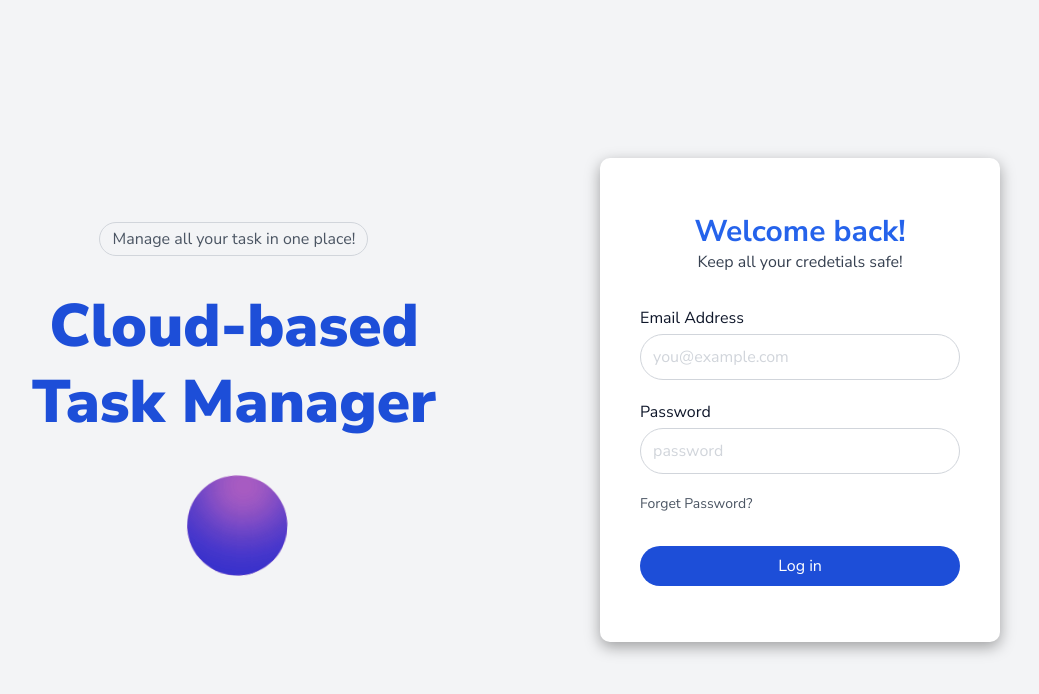
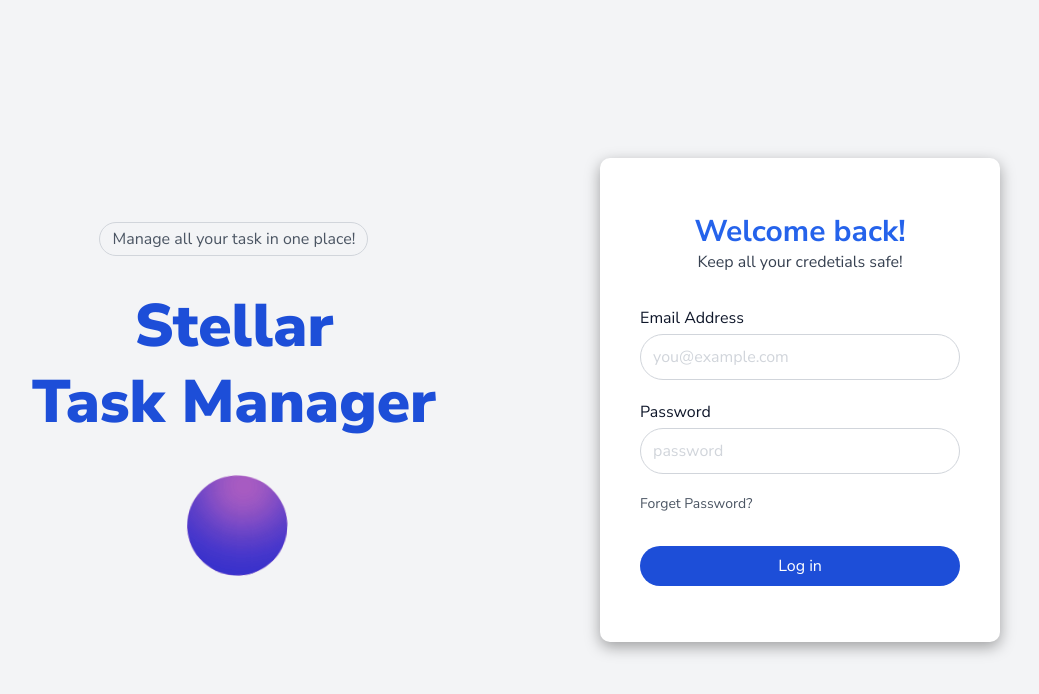
Before and after one commit to mandarwajage/task_manager_app, a React (Vite) app in the folder client/: page /log-in in a window 1280 px wide. Shown: the top 694 px of the page, without its empty margins (164-1203 px from the left). Built offline with nearby package versions, Linux system fonts and the light colour scheme; no server answers.

Commit message:
minor updates

```diff
--- a/client/src/pages/Login.jsx
+++ b/client/src/pages/Login.jsx
@@ -43,7 +43,7 @@ const Login = () => {
               Manage all your task in one place!
             </span>
             <p className='flex flex-col gap-0 md:gap-4 text-4xl md:text-6xl 2xl:text-7xl font-black text-center dark:text-gray-400 text-blue-700'>
-              <span>Cloud-based</span>
+              <span>Stellar</span>
               <span>Task Manager</span>
             </p>
 
```
